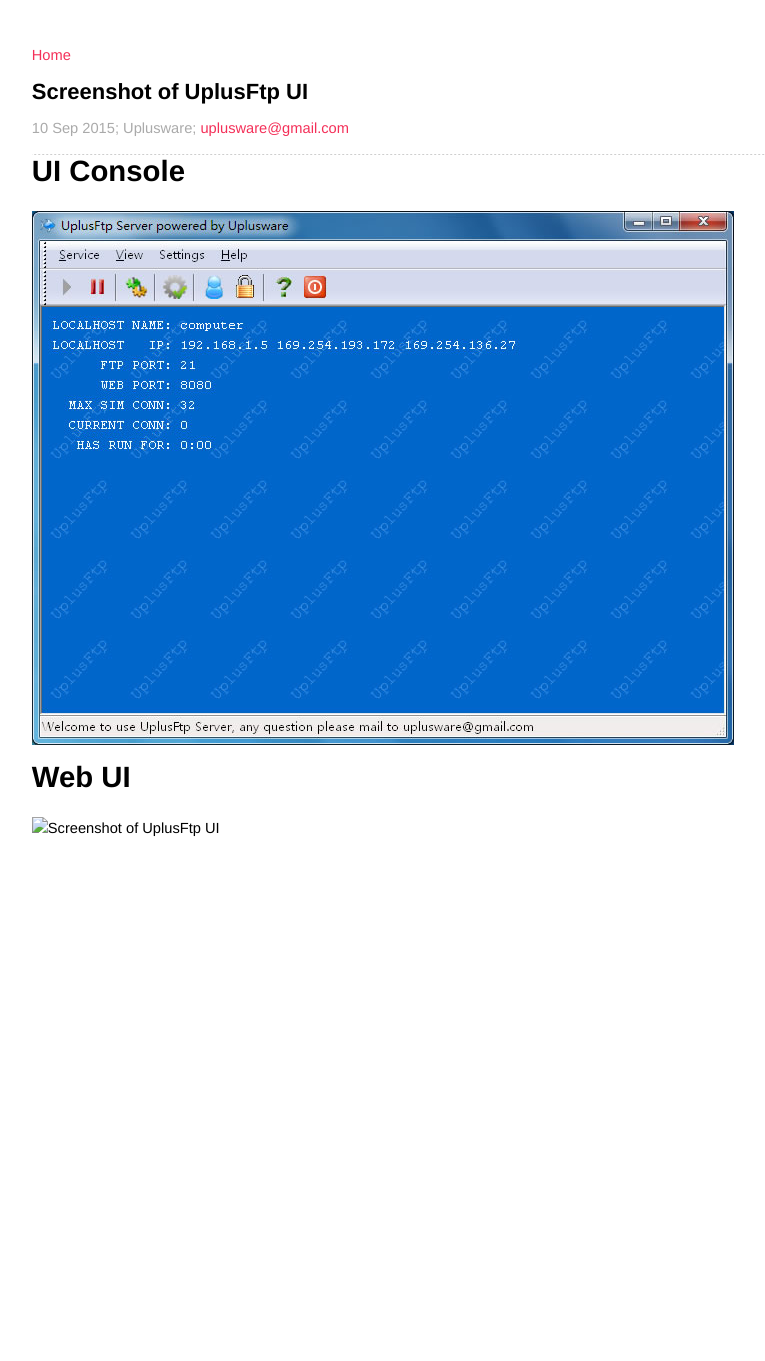
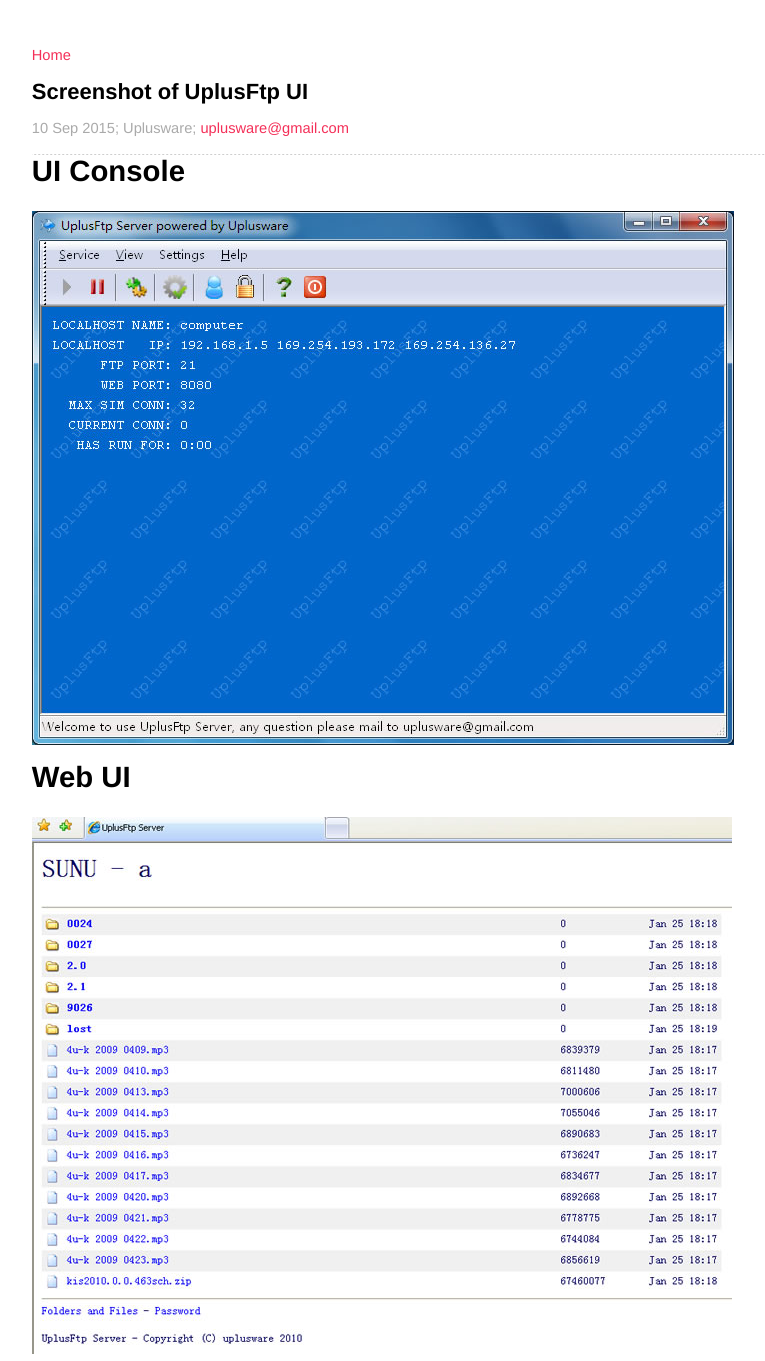
Before and after one commit to uplusware/uplusware.github.io, a Jekyll site: the page built from _posts/2015-9-10-Screenshot-of-UplusFTP-UI.md, in a window 1280 px wide. Shown: the whole page, without its empty margins (168-933 px from the left). Built offline with Jekyll 4.4.1, drawn with Linux system fonts in a browser that asks for light colours; before the commit the page ends 944 px from its top, so only the background shows below that.

Commit message:
Update 2015-9-10-Screenshot-of-UplusFTP-UI.md

```diff
--- a/_posts/2015-9-10-Screenshot-of-UplusFTP-UI.md
+++ b/_posts/2015-9-10-Screenshot-of-UplusFTP-UI.md
@@ -7,4 +7,4 @@
 ![Screenshot of UplusFtp UI](/screenshot/uplusftppre1.png)
 
 # Web UI
-![Screenshot of UplusFtp UI](screenshot/uplusftppre2.png)
+![Screenshot of UplusFtp UI](/screenshot/uplusftppre2.png)
```
